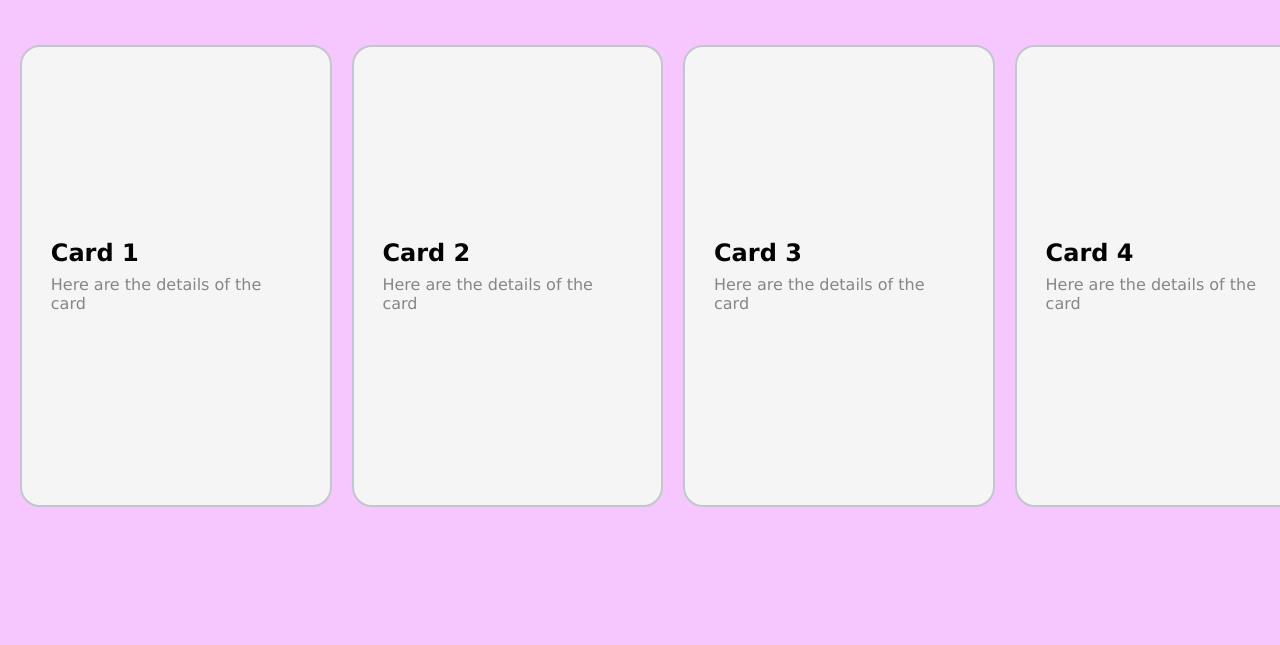
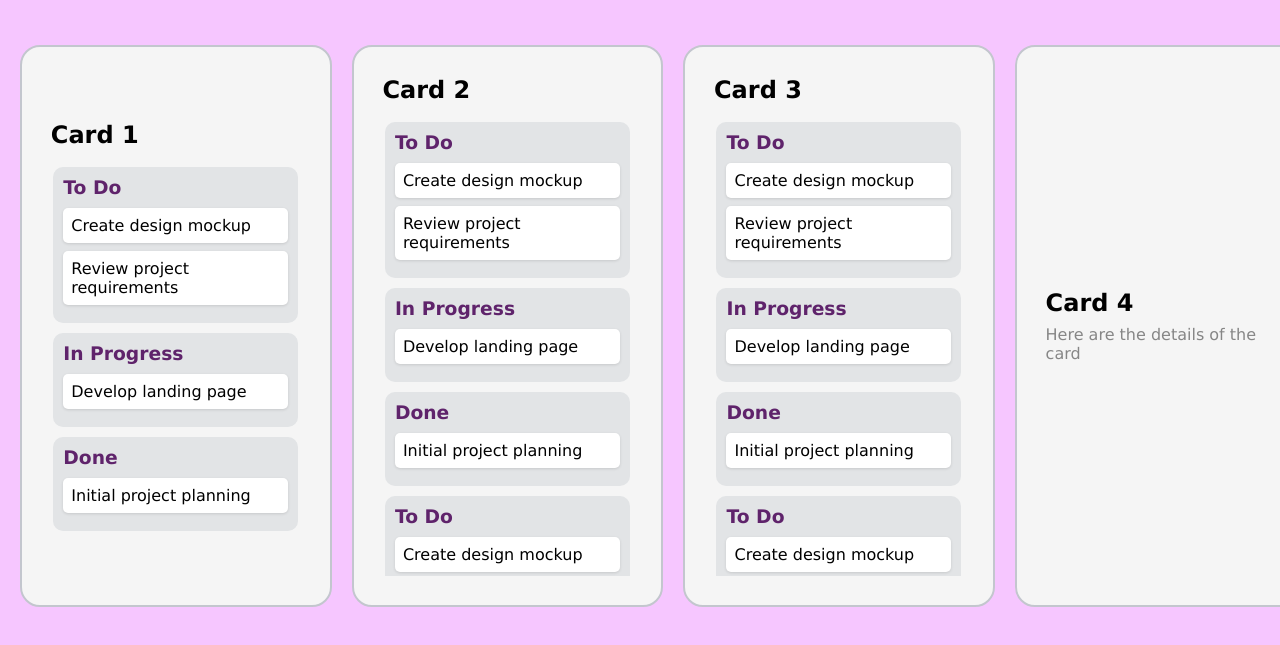
Before and after one commit to Cennge/HTML-Education, a plain HTML site: page index.html in a window 1280 px wide. Shown: the part 95-740 px from the top of the page. Drawn offline with Linux system fonts and the light colour scheme.

Commit message:
added tasks

```diff
--- a/index.html
+++ b/index.html
@@ -18,20 +18,84 @@
     <main>
         <div class="card">
             <div class="card-details">
-              <p class="text-title">Card 1</p>
-              <p class="text-body">Here are the details of the card</p>
+                <h2>Card 1</h2>
+                <div class="task-list">
+                    <div class="task-container">
+                        <h3>To Do</h3>
+                        <div class="task">Create design mockup</div>
+                        <div class="task">Review project requirements</div>
+                    </div>
+                    <div class="task-container">
+                        <h3>In Progress</h3>
+                        <div class="task">Develop landing page</div>
+                    </div>
+                    <div class="task-container">
+                        <h3>Done</h3>
+                        <div class="task">Initial project planning</div>
+                    </div>
+                </div>
             </div>
         </div>
+
         <div class="card">
             <div class="card-details">
-              <p class="text-title">Card 2</p>
-              <p class="text-body">Here are the details of the card</p>
+                <h2>Card 2</h2>
+                <div class="task-list">
+                    <div class="task-container">
+                        <h3>To Do</h3>
+                        <div class="task">Create design mockup</div>
+                        <div class="task">Review project requirements</div>
+                    </div>
+                    <div class="task-container">
+                        <h3>In Progress</h3>
+                        <div class="task">Develop landing page</div>
+                    </div>
+                    <div class="task-container">
+                        <h3>Done</h3>
+                        <div class="task">Initial project planning</div>
+                    </div>
+                    <div class="task-container">
+                        <h3>To Do</h3>
+                        <div class="task">Create design mockup</div>
+                        <div class="task">Review project requirements</div>
+                    </div>
+                </div>
             </div>
         </div>
+
         <div class="card">
             <div class="card-details">
-              <p class="text-title">Card 3</p>
-              <p class="text-body">Here are the details of the card</p>
+                <h2>Card 3</h2>
+                <div class="task-list">
+                    <div class="task-container">
+                        <h3>To Do</h3>
+                        <div class="task">Create design mockup</div>
+                        <div class="task">Review project requirements</div>
+                    </div>
+                    <div class="task-container">
+                        <h3>In Progress</h3>
+                        <div class="task">Develop landing page</div>
+                    </div>
+                    <div class="task-container">
+                        <h3>Done</h3>
+                        <div class="task">Initial project planning</div>
+                    </div>
+                    <div class="task-container">
+                        <h3>To Do</h3>
+                        <div class="task">Create design mockup</div>
+                        <div class="task">Review project requirements</div>
+                    </div>
+                    <div class="task-container">
+                        <h3>To Do</h3>
+                        <div class="task">Create design mockup</div>
+                        <div class="task">Review project requirements</div>
+                    </div>
+                    <div class="task-container">
+                        <h3>To Do</h3>
+                        <div class="task">Create design mockup</div>
+                        <div class="task">Review project requirements</div>
+                    </div>
+                </div>
             </div>
         </div>
         <div class="card">
--- a/style.css
+++ b/style.css
@@ -69,7 +69,7 @@ main {
 
 .card {
     width: 250px;
-    height: 400px;
+    height: 500px;
     border-radius: 20px;
     background: #f5f5f5;
     position: relative;
@@ -101,3 +101,34 @@ main {
     border-color: #f000f8;
     box-shadow: 0 4px 18px 0 rgba(0, 0, 0, 0.25);
 }
+
+.task-list {
+    max-height: 100%;
+    display: flex;
+    gap: 10px;
+    margin-top: 10px;
+    flex-direction: column;
+    align-items: center;
+    overflow-y: auto;
+}
+
+.task-container {
+    background-color: #e2e4e6;
+    border-radius: 10px;
+    padding: 10px;
+    width: 90%;
+}
+
+.task-container h3 {
+    margin-bottom: 10px;
+    font-weight: bold;
+    color: #5f236b;
+}
+
+.task {
+    background-color: white;
+    border-radius: 5px;
+    padding: 8px;
+    margin-bottom: 8px;
+    box-shadow: 0 1px 3px rgba(0,0,0,0.12);
+}
```
